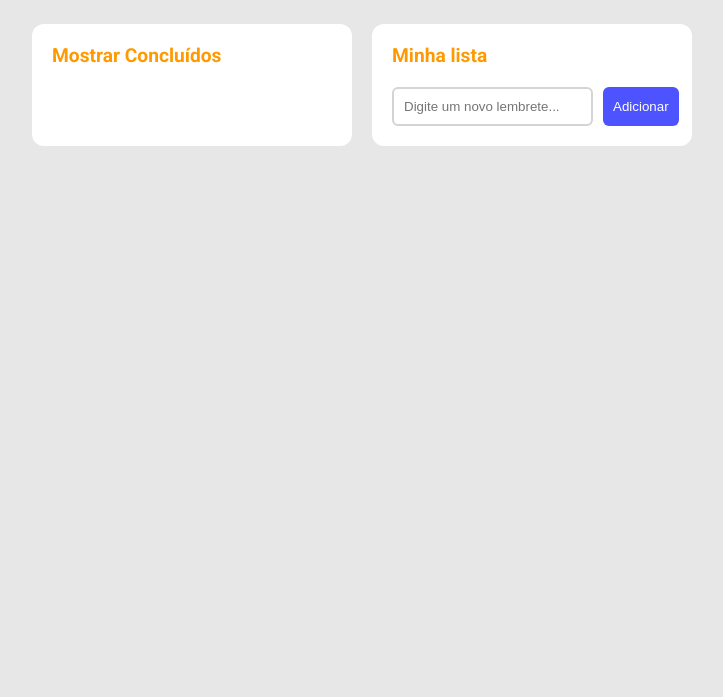
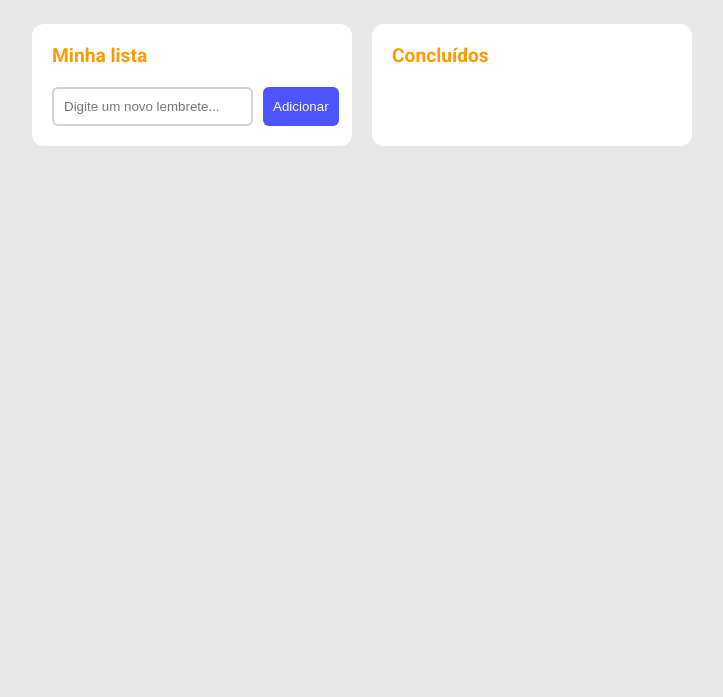
Before and after one commit to Gabszeran/lista-de-tarefas, a plain HTML site: page index.html in a window 1280 px wide. Shown: the part 103-800 px from the top of the page, without its empty margins (278-1001 px from the left). Drawn offline with Linux system fonts and the light colour scheme.

Commit message:
Update index.html

```diff
--- a/index.html
+++ b/index.html
@@ -9,10 +9,6 @@
 <body>
     <h1 id="titulo">Lembretes</h1>
     <div id="containers">
-        <div id="container-mostrar-concluidos">
-            <h1 id="mostrar-concluidos" onclick="mostrarConcluidos()">Mostrar Concluídos</h1>
-            <ul id="lista-concluidos" class="hidden"></ul>
-        </div>
         <div id="container-minha-lista">
             <h1>Minha lista</h1>
             <ul id="lista"></ul>
@@ -21,6 +17,10 @@
                 <button id="botao" onclick="adicionarLembrete()">Adicionar</button>
             </div>
         </div>
+        <div id="container-mostrar-concluidos">
+            <h1 id="mostrar-concluidos" onclick="mostrarConcluidos()">Concluídos</h1>
+            <ul id="lista-concluidos" class="hidden"></ul>
+        </div>
     </div>
     <script src="assets/script.js"></script>
 </body>
```
